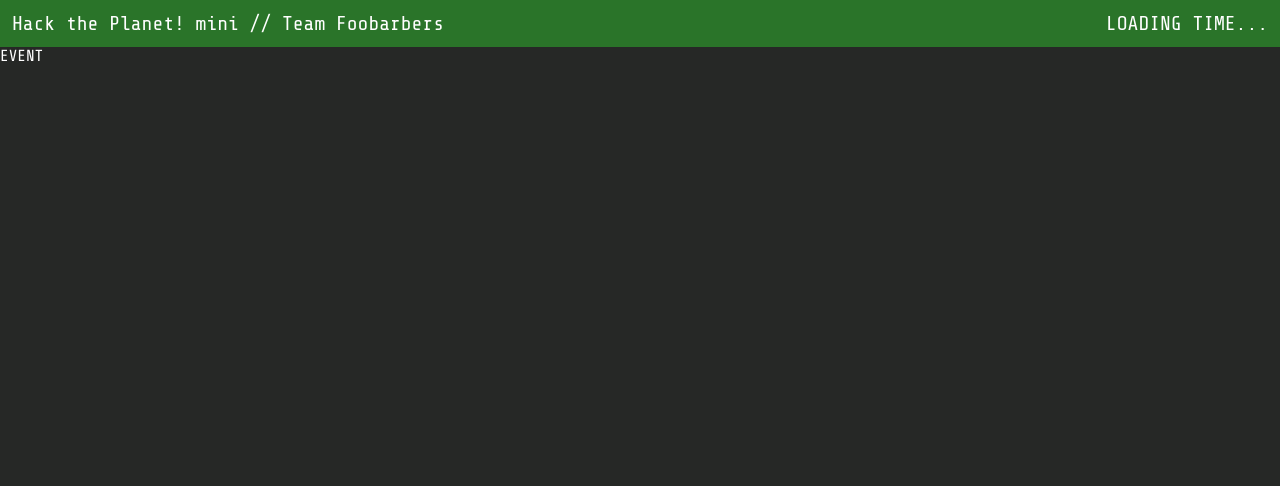
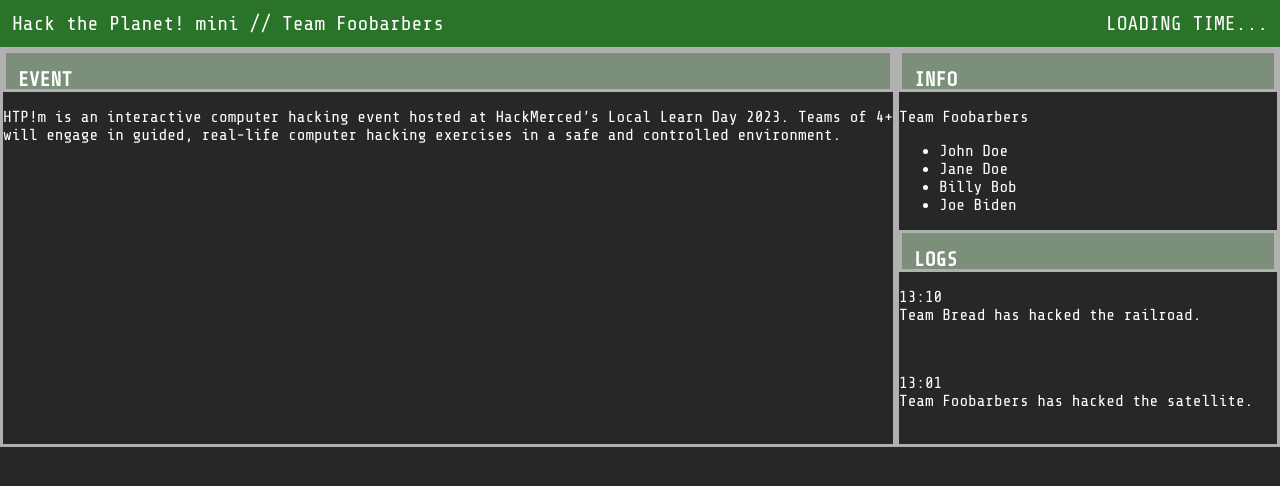
Before and after one commit to DDH2004/htpm, a Python web app: template web/templates/home.html in a window 1280 px wide. Shown: the top 486 px of the page. Run offline with Jinja, Linux system fonts and the light colour scheme; the template is opened without the code that fills it, so the values that code supplies are empty.

Commit message:
Created basic flexbox layout on home page.

```diff
--- a/web/static/css/style.css
+++ b/web/static/css/style.css
@@ -39,24 +39,29 @@ body{
     color: var(--text-main);
 }
 
+h2 {
+    font-size: 20px;
+}
+
+/* LOGIN: The user input username text */
 input[type=text] {
     font-family: 'Share Tech Mono', sans-serif;
     color: var(--text-main);
 }
 
+/* LOGIN: The user input password text (censored) */
 input[type=password] {
     color: var(--text-main);
 }
 
+/* SPLASH: to be modified */
 .htext { /* todo */
     color: var(--text-sub);
 }
 
-.header-text {
-    font-size: 24px;
-}
-
+/* LOGIN & HOME: The main header at the top of the page */
 .page-header {
+    position: fixed;
     width: 100%;
     padding: 12px;
 
@@ -65,6 +70,22 @@ input[type=password] {
     font-size: 20px;
 }
 
+/* HOME: The secondary headers for categories on the home page */
+.sub-header {
+    width: 100%;
+    height: 42px;
+
+    padding: 5px 12px;
+
+    background-color: var(--header-color);
+}
+
+/* HOME: The h2 text inside of the subheaders on the home page */
+.sub-header h2 {
+    margin-top: 10px;
+}
+
+/* LOGIN: The input fields for username and password */
 .login-field {
     margin-top: 10px;
     border-style: none;
@@ -75,6 +96,38 @@ input[type=password] {
     background-color: var(--background-input);
 }
 
+/* LOGIN & HOME: The time displayed in the upper right corner */
+.current-time {
+    position: fixed;
+    right: 12px;
+}
+
+/* HOME: The parent flexbox layout for the home page */
+.box-grid {
+    display: flex;
+    flex-direction: row;
+}
+
+/* HOME: The child boxes of the flexbox layout */
+.box-grid div {
+    border-style: solid;
+    border-color: var(--outline-color);
+    box-sizing: border-box;
+}
+
+/* HOME: The child flexbox layout for the left main column */
+.column-1 {
+    margin-top: 47px;
+    width: 70%;
+}
+
+/* HOME: The child flexbox layout for the right main column */
+.column-2 {
+    margin-top: 47px;
+    width: 30%;
+}
+
+/* LOGIN: The placeholder text in the input fields */
 ::placeholder {
     opacity: 1;
 
@@ -82,13 +135,7 @@ input[type=password] {
     color: var(--text-placeholder);
 }
 
-/* LOGIN PAGE */
-
-#login-time {
-    position: fixed;
-    right: 12px;
-}
-
+/* LOGIN: The login panel in the center of the screen */
 #login-box {
     position: relative;
     top: 100px;
@@ -103,10 +150,12 @@ input[type=password] {
     text-align: center;
 }
 
+/* LOGIN: The invisible box containing both login fields */
 #login-form {
     margin: 40px 0px 60px 0px;
 }
 
+/* LOGIN: Submit button for the login form */
 #login-submit {
     margin: 0px 100px;
     padding: 9px 40px;
@@ -121,6 +170,7 @@ input[type=password] {
     color: var(--text-main);
 }
 
+/* LOGIN: Text that says "I don't have an account" */
 #login-no-account {
     margin: 20px 0px;
 
--- a/web/templates/home.html
+++ b/web/templates/home.html
@@ -23,11 +23,44 @@
 <body>
 
     <div class="page-header">
+
         <span>Hack the Planet! mini // Team Foobarbers</span>
-        <span id="login-time">LOADING TIME...</span>
+        <span class="current-time">LOADING TIME...</span>
+
     </div>
 
-    <div>EVENT</div>
+    <div class="box-grid">
+
+        <div class="column-1">
+
+            <div class="sub-header"><h2>EVENT</h2></div>
+            <p>HTP!m is an interactive computer hacking event hosted at HackMerced’s Local Learn Day 2023. Teams of 4+ will engage in guided, real-life computer hacking exercises in a safe and controlled environment.</p>
+
+        </div>
+
+        <div class="column-2">
+
+            <div class="sub-header"><h2>INFO</h2></div>
+
+            <p>Team Foobarbers</p>
+            <ul id="team-member-list">
+
+                <!-- Temporary placeholder names; replace with data-->
+                <li>John Doe</li>
+                <li>Jane Doe</li>
+                <li>Billy Bob</li>
+                <li>Joe Biden</li>
+
+            </ul>
+
+            <div class="sub-header"><h2>LOGS</h2></div>
+            <!-- Temporary logs; replace with data -->
+            <p>13:10<br>Team Bread has hacked the railroad.</p><br>
+            <p>13:01<br>Team Foobarbers has hacked the satellite.</p><br>
+
+        </div>
+
+    </div>
 
 </body>
 
--- a/web/templates/login.html
+++ b/web/templates/login.html
@@ -25,13 +25,13 @@
     <div class="page-header">
 
         <span>Hack the Planet! mini // You are not logged in.</span>
-        <span id="login-time">LOADING TIME...</span>
+        <span class="current-time">LOADING TIME...</span>
 
     </div>
 
     <div id="login-box">
 
-        <div class="header-text">LOGIN</div>
+        <h2>LOGIN</h2>
 
         <div id="login-form">
             <input type="text" class="login-field" id="user" name="user" placeholder="username"><br>
```
